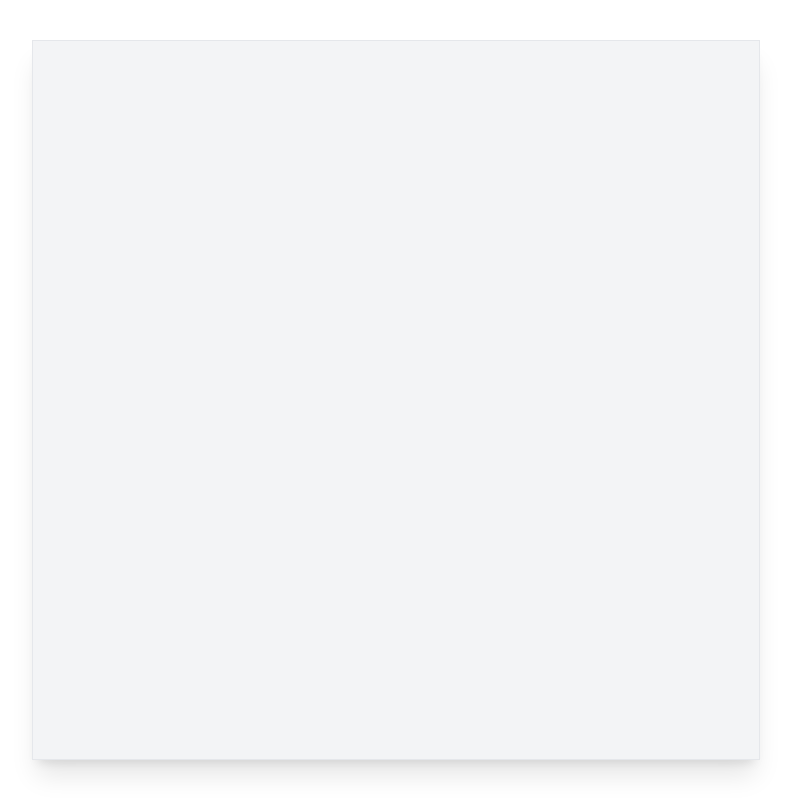
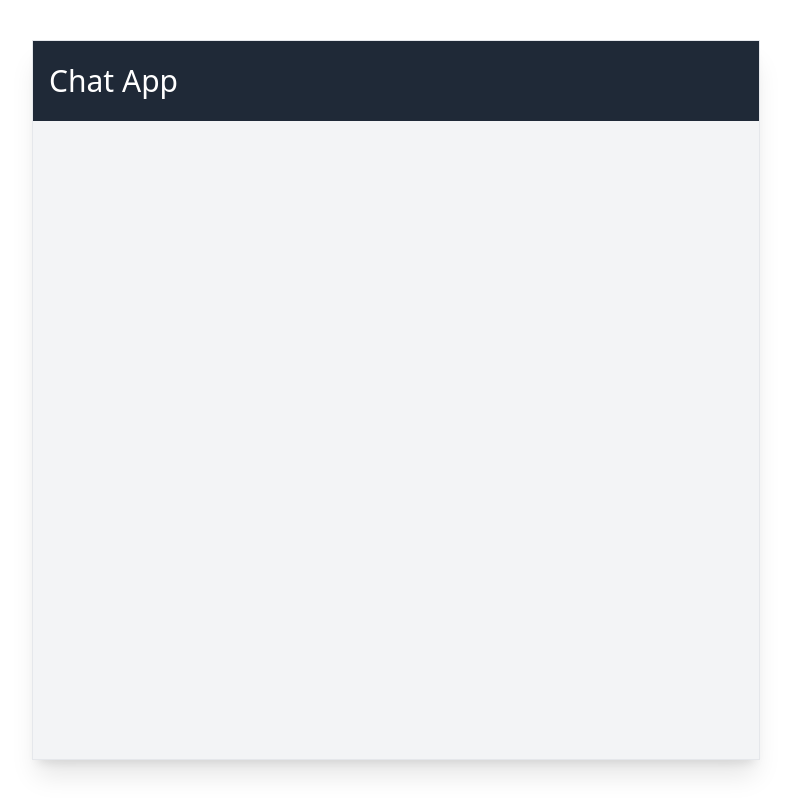
Before and after one commit to Virenk21/chatboxapp, a React (Create React App) app: page / in a window 1280 px wide. Shown: the whole page, without its empty margins (244-1035 px from the left). Built offline with nearby package versions, Linux system fonts and the light colour scheme.

Commit message:
navbar updated

```diff
--- a/src/App.js
+++ b/src/App.js
@@ -1,4 +1,5 @@
 import React from 'react';
+import Navbar from './components/Navbar';
 
 const style = {
   appContainer: "max-w-[728px] mx-auto text-center",
@@ -9,7 +10,11 @@ function App() {
 
   return (
     <div className={style.appContainer}>
-      <section className={style.sectionContainer}></section>
+      <section className={style.sectionContainer}>
+      <Navbar />
+
+
+      </section>
     </div>
   );
 };
--- /dev/null
+++ b/src/components/Navbar.jsx
@@ -0,0 +1,24 @@
+import React from 'react'
+
+
+const style = {
+    nav: `bg-gray-800 h-20 flex justify-between items-center p-4`,
+    heading: 'text-white text-3xl'
+
+
+};
+
+const Navbar = () => {
+
+
+  return (
+    <div className={style.nav}>
+        <h1 className={style.heading}>
+            Chat App
+        </h1>
+
+    </div>
+  )
+}
+
+export default Navbar
```
